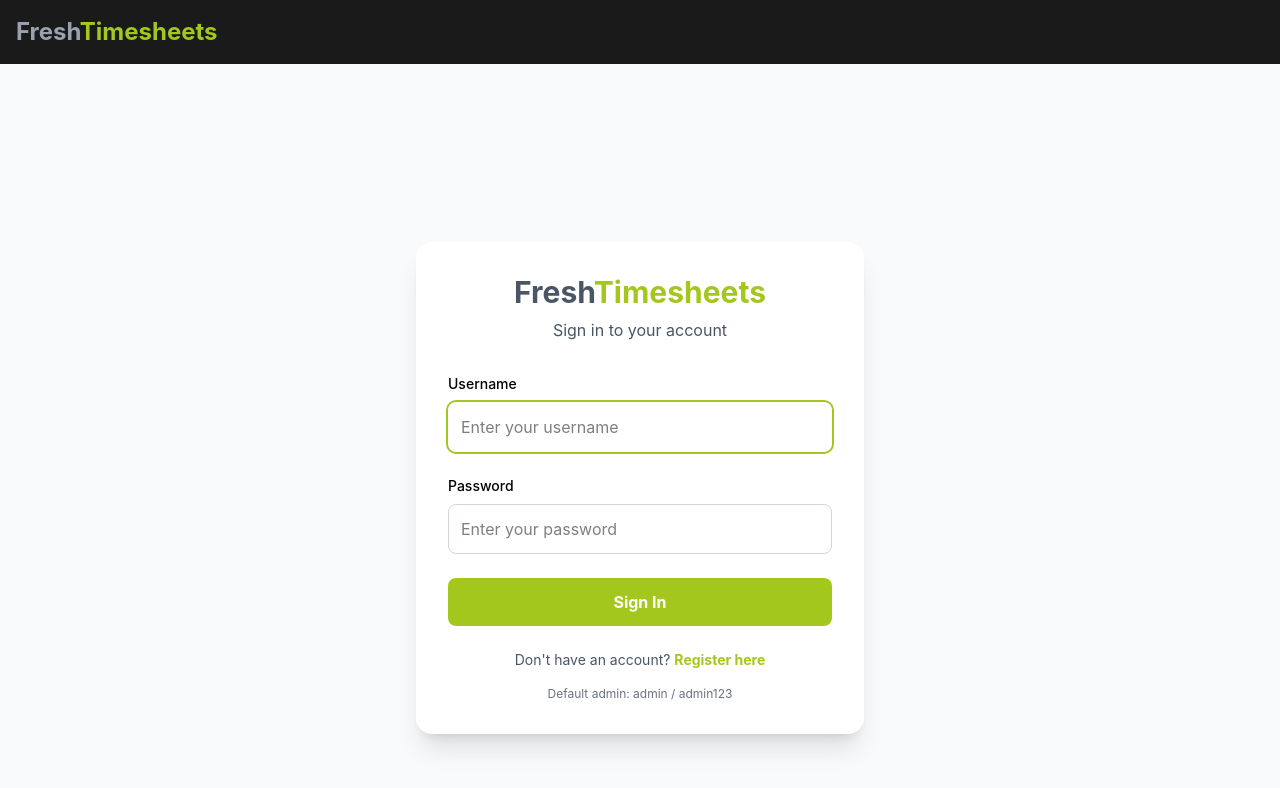
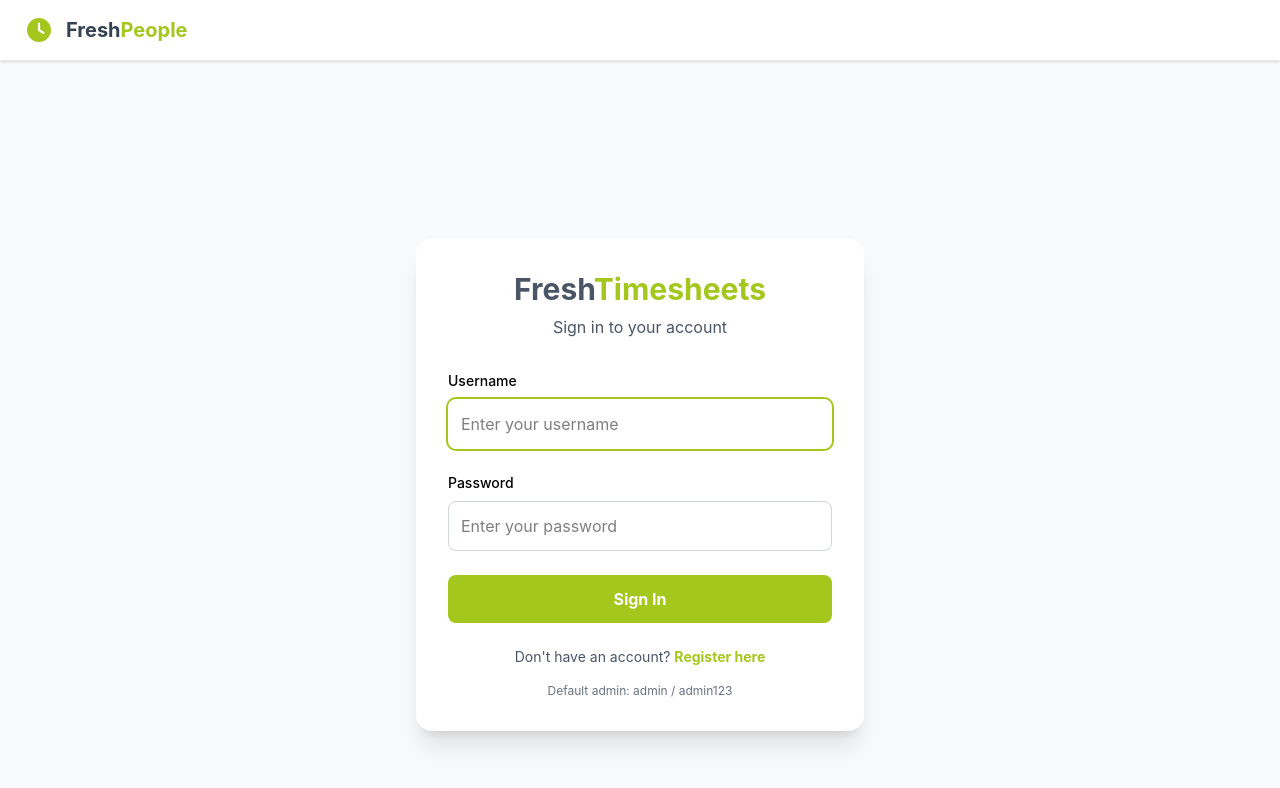
Before and after one commit to YassinAliYassin/fresh-timesheets, a React (Vite) app: page /login in a window 1280 px wide. Shown: the top 788 px of the page. Built offline with nearby package versions, Linux system fonts and the light colour scheme; no server answers.

Commit message:
feat: modernize navigation with X-style design

```diff
--- a/src/App.tsx
+++ b/src/App.tsx
@@ -26,32 +26,28 @@ function App() {
   return (
     <BrowserRouter>
       <div className="min-h-screen bg-gray-50">
-        <nav className="bg-[#1a1a1a] text-white p-4 flex justify-between items-center">
-          <h1 className="text-2xl font-bold">
-            <span className="text-gray-400">Fresh</span>
-            <span className="text-[#a4c71d]">Timesheets</span>
-          </h1>
-          {user && (
-            <div className="flex gap-4 items-center">
-              <button
-                onClick={toggleDarkMode}
-                className="p-2 rounded-lg bg-gray-800 hover:bg-gray-700 text-white transition-colors"
-                title={isDark ? 'Switch to Light Mode' : 'Switch to Dark Mode'}
-              >
-                {isDark ? '☀️' : '🌙'}
-              </button>
-              <span className="text-sm">{user.username} ({user.role})</span>
-              <button
-                onClick={() => {
-                  localStorage.removeItem('token');
-                  setUser(null);
-                }}
-                className="bg-red-500 px-4 py-2 rounded hover:bg-red-600"
-              >
-                Logout
-              </button>
+        <nav className="bg-white shadow-sm border-b border-gray-200">
+          <div className="container mx-auto px-6 py-4 flex justify-between items-center">
+            <div className="flex items-center gap-3">
+              <i className="fas fa-clock text-[#a4c71d] text-2xl"></i>
+              <h1 className="text-xl font-bold">
+                <span className="text-gray-700">Fresh</span>
+                <span className="text-[#a4c71d]">People</span>
+              </h1>
             </div>
-          )}
+            {user && (
+              <div className="flex gap-3 items-center">
+                <button onClick={toggleDarkMode} className="p-2 rounded-lg hover:bg-gray-100 transition-colors" title={isDark ? 'Light Mode' : 'Dark Mode'}>
+                  {isDark ? <i className="fas fa-sun text-yellow-500"></i> : <i className="fas fa-moon text-gray-600"></i>}
+                </button>
+                <span className="text-sm text-gray-600">{user.username}</span>
+                <span className="px-2 py-1 bg-[#a4c71d] text-white text-xs rounded-full">{user.role}</span>
+                <button onClick={() => { localStorage.removeItem('token'); setUser(null); }} className="btn-secondary text-sm">
+                  <i className="fas fa-sign-out-alt mr-2"></i>Logout
+                </button>
+              </div>
+            )}
+          </div>
         </nav>
 
         <div className="container mx-auto p-6">
```
